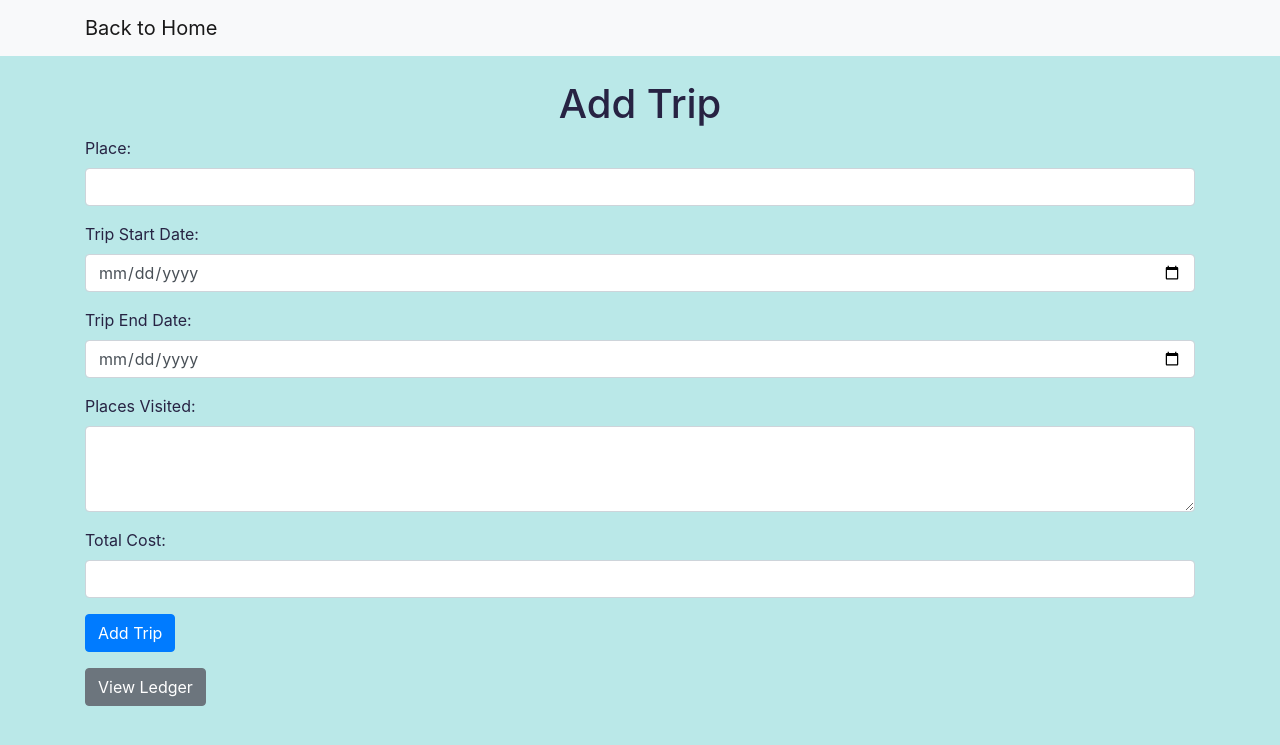
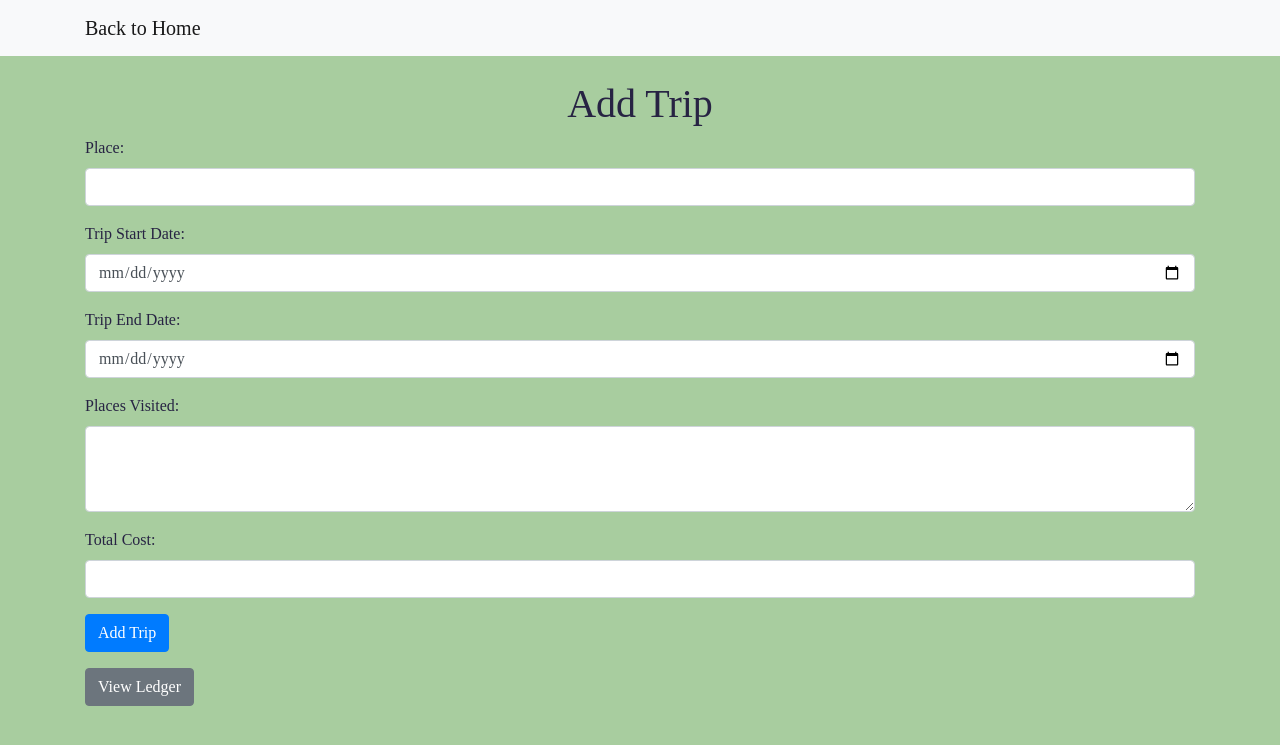
Before and after one commit to dhrruvx/Portfolio-Using-Flask, a Flask app: page /ledger_add in a window 1280 px wide. Shown: the top 745 px of the page. Run offline with Flask 3, Linux system fonts and the light colour scheme; some libraries are stand-ins or nearby versions.

Commit message:
Final Change

```diff
--- a/templates/ledger_add.html
+++ b/templates/ledger_add.html
@@ -8,7 +8,8 @@
     <link href="https://stackpath.bootstrapcdn.com/bootstrap/4.5.2/css/bootstrap.min.css" rel="stylesheet">
     <style>
         body {
-            background-color: #bae8e8;
+            font-family:Copperplate;
+            background-color: #A8CD9F;
             color: #272343;
         }
         .heading-center {
@@ -47,11 +48,13 @@
                 <label for="total_cost">Total Cost:</label>
                 <input type="text" class="form-control" name="total_cost" id="total_cost">
             </div>
-            <button type="submit" class="btn btn-primary">Add Trip</button>
+            <button type="submit" class="btn btn-primary" id="liveToastBtn">Add Trip</button>
         </form>
+
         <!-- Link to the ledger -->
         <a href="{{ url_for('ledger_view') }}" class="btn btn-secondary mt-3">View Ledger</a>
     </div>
+
     <!-- Bootstrap JS (optional) -->
     <script src="https://stackpath.bootstrapcdn.com/bootstrap/4.5.2/js/bootstrap.min.js"></script>
 </body>
```
Also changed, not shown: templates/ledger_view.html (+9 -3 lines).
